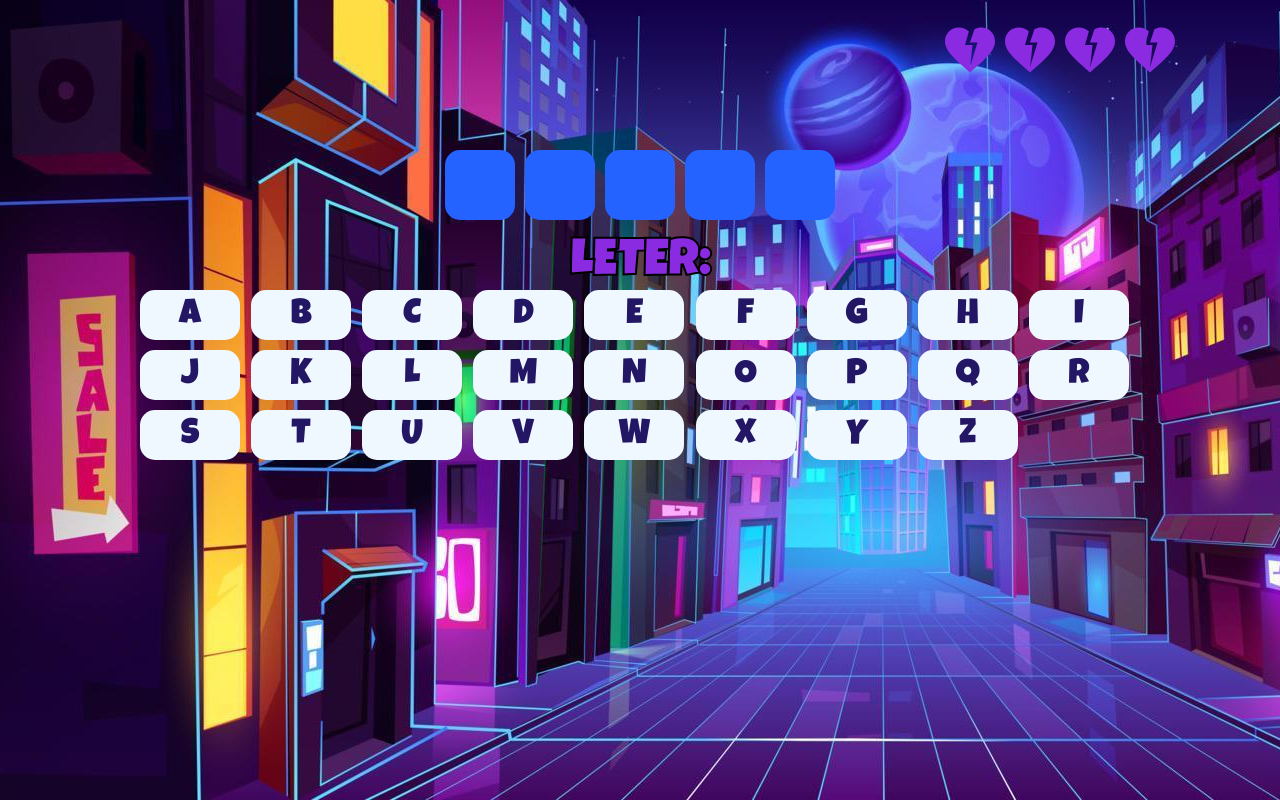
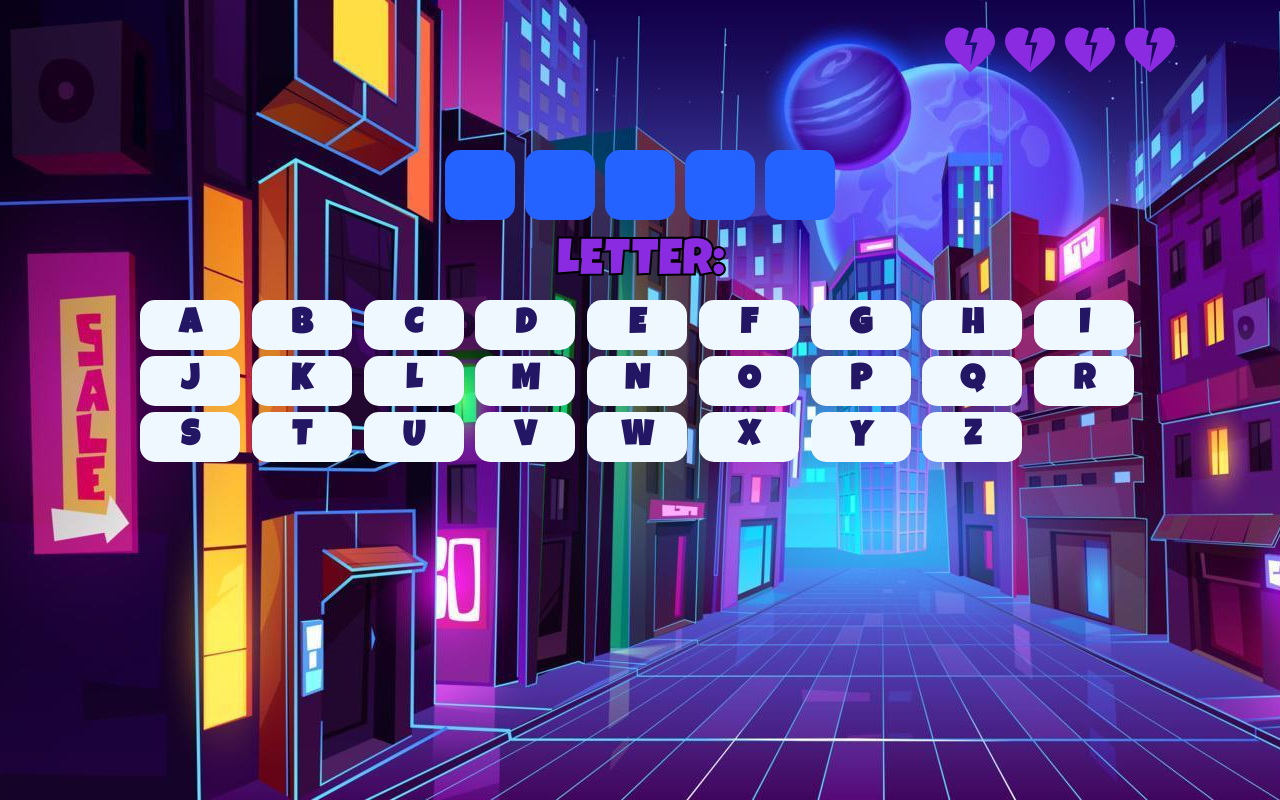
Before and after one commit to RodryOsyp/HangManGame, a React (Vite) app: page / in a window 1280 px wide. Both pictures are taken after a click on the element "start". Built offline with nearby package versions, Linux system fonts and the light colour scheme.

Commit message:
Completed the additions

```diff
--- a/src/components/gameOver/gameOver.jsx
+++ b/src/components/gameOver/gameOver.jsx
@@ -1,12 +1,17 @@
-import React from 'react'
-import style from "./gameOver.module.css"
-import { useStore } from '../../store/game-store'
+import React from 'react';
+import style from "./gameOver.module.css";
+import { useStore } from '../../store/game-store';
+
 export const GameOver = () => {
-    const {resetGame} = useStore()
+  const { resetGame, randomWord } = useStore();
+
   return (
     <div className={style.wrapper}>
-      <div className={style.header}>Game Over</div>
-      <div className={style.restart} onClick={resetGame}>RESTART</div>
+        <div className={style.header}>Game Over</div>
+        <div className={style.wordReveal}>
+          The word was: <span>{randomWord.toUpperCase()}</span>
+        </div>
+        <div className={style.restart} onClick={resetGame}>RESTART</div>
     </div>
-  )
-}
+  );
+};
--- a/src/components/gameOver/gameOver.module.css
+++ b/src/components/gameOver/gameOver.module.css
@@ -34,3 +34,17 @@
   color: white;
   border-color: blueviolet;
 }
+.wordReveal {
+  margin-top: 20px;
+  font-size: 42px;
+  color: white;
+  font-weight: bold;
+  text-align: center;
+  -webkit-text-stroke: 1px black;
+}
+
+.wordReveal span {
+  color: blueviolet;
+  -webkit-text-stroke: 1px black;
+  margin-left: 10px;
+}
--- a/src/components/keyboard/keyboard.jsx
+++ b/src/components/keyboard/keyboard.jsx
@@ -1,22 +1,22 @@
-import { useEffect, useState } from "react";
+import { useEffect } from "react";
 import style from "./keyboard.module.css";
-import { KEY_ESCAPE } from "keycode-js";
 import { useStore } from "../../store/game-store";
 
 export const Keyboard = () => {
   const {
     currentLetter,
     setCurrentLetter,
-    setResetGame,
     randomWord,
     guessesLetters,
     setGuessesLetters,
+    updateHideWord,
+    minusHealth,
   } = useStore();
-  // console.log(randomWord);
+
   const symbols = "ABCDEFGHIJKLMNOPQRSTUVWXYZ";
-  const handleEscapeKeyDown = (e) => {
+
+  const handleKeyDown = (e) => {
     const letter = String.fromCharCode(e.keyCode).toUpperCase();
-
     if (!symbols.includes(letter)) return;
 
     const {
@@ -26,51 +26,46 @@ export const Keyboard = () => {
       setGuessesLetters,
       updateHideWord,
       minusHealth,
-      setIsWin,
-      hideWord,
     } = useStore.getState();
-    // console.log(`Hide ${hideWord}`);
-    // console.log(`random ${randomWord}`);
+
     if (guessesLetters.includes(letter)) return;
 
     setCurrentLetter(letter);
     setGuessesLetters(letter);
 
     if (randomWord.toUpperCase().includes(letter)) {
-      // hideWord === randomWord ? setIsWin() : ;
       updateHideWord(letter);
-
-
-
     } else {
       minusHealth();
     }
   };
 
   useEffect(() => {
-    window.addEventListener("keydown", handleEscapeKeyDown);
-
+    window.addEventListener("keydown", handleKeyDown);
     return () => {
-      window.removeEventListener("keydown", handleEscapeKeyDown);
+      window.removeEventListener("keydown", handleKeyDown);
     };
   }, []);
 
   return (
     <div className={style.container}>
-      <h1>LETER: {currentLetter}</h1>
+      <h1>LETTER: {currentLetter}</h1>
       <div className={style.symbols}>
-        {symbols.split("").map((e, i) => (
-          <div
-            key={i}
-            className={
-              currentLetter === e
-                ? `${style.active} ${style.symbol}`
-                : style.symbol
-            }
-          >
-            {e}
-          </div>
-        ))}
+        {symbols.split("").map((e, i) => {
+          const isGuessed = guessesLetters.includes(e);
+          const isCorrect = randomWord.includes(e);
+          const letterClass = isGuessed
+            ? isCorrect
+              ? style.correct
+              : style.incorrect
+            : "";
+
+          return (
+            <div key={i} className={`${style.symbol} ${letterClass}`}>
+              {e}
+            </div>
+          );
+        })}
       </div>
     </div>
   );
--- a/src/components/keyboard/keyboard.module.css
+++ b/src/components/keyboard/keyboard.module.css
@@ -1,10 +1,21 @@
-.symbols{
+.container {
+  display: flex;
+  flex-direction: column;
+  align-items: center;
+  text-align: center;
+}
+
+.symbols {
   display: grid;
-    grid-template-columns: repeat(9,1fr);
+  grid-template-columns: repeat(9, 1fr);
   width: 1000px;
   row-gap: 10px;
+  justify-content: center;
+  margin-top: 10px;
+  gap: 6px;
 }
-.symbol{
+
+.symbol {
   display: flex;
   align-items: center;
   justify-content: center;
@@ -14,14 +25,22 @@
   background-color: aliceblue;
   font-size: 35px;
   border-radius: 15px;
+  font-weight: bold;
+  cursor: pointer;
+  transition: 0.3s ease;
 }
-.active{
-    display: flex;
+
+.active {
   opacity: 0.5;
   scale: 90%;
 }
-.container {
-    display: flex;
-    flex-direction: column;
-    align-items: center;
+
+.correct {
+  background-color: #4caf50;
+  color: white;
 }
+
+.incorrect {
+  background-color: #f44336;
+  color: white;
+}
```
Lines whose indentation alone changed are shown as unchanged.
